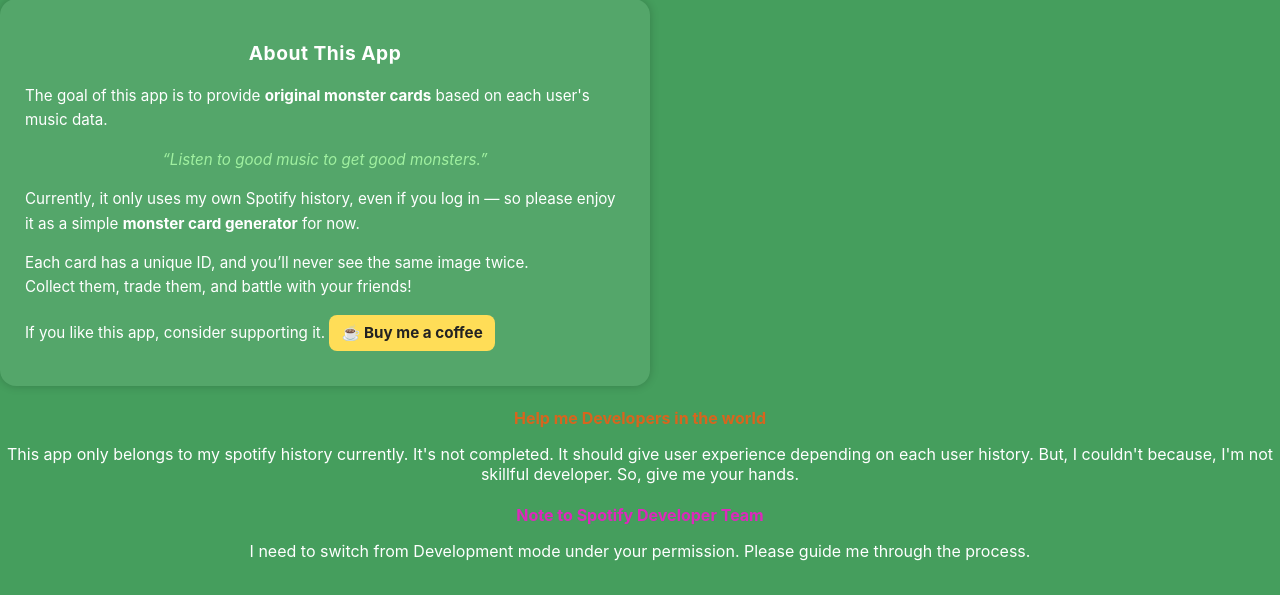
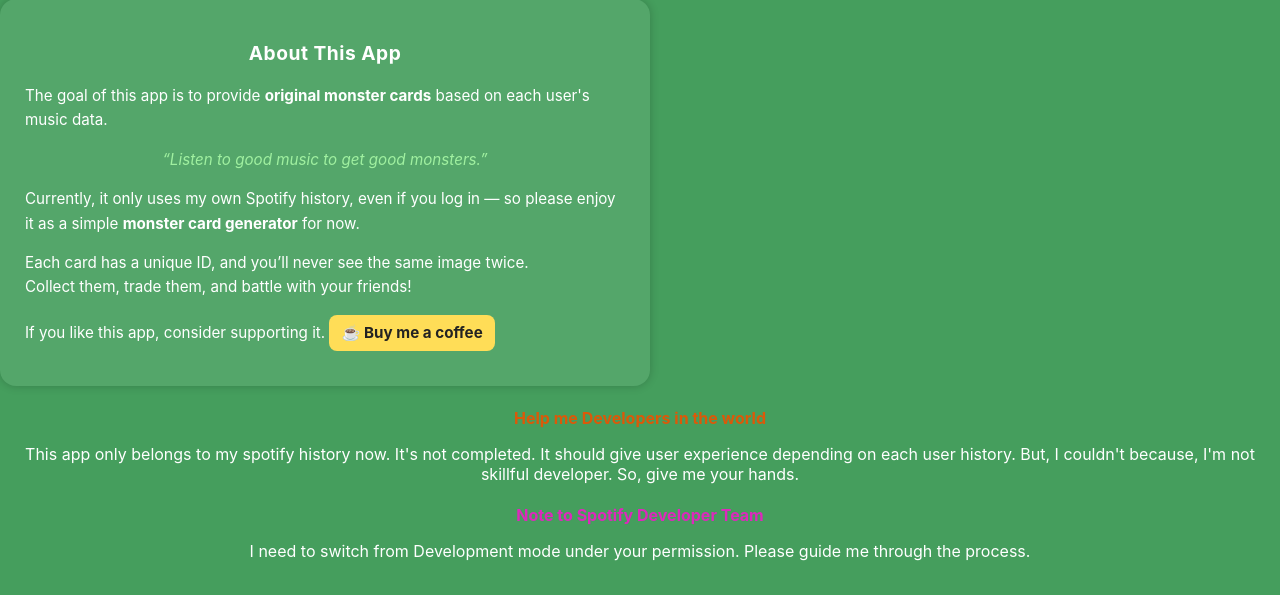
Before and after one commit to seiyaU/Music_Monster, a Python web app: template templates/generate.html in a window 1280 px wide. Shown: the part 285-880 px from the top of the page. Run offline with Jinja, Linux system fonts and the light colour scheme; the template is opened without the code that fills it, so the values that code supplies are empty.

Commit message:
add developer coment

```diff
--- a/templates/generate.html
+++ b/templates/generate.html
@@ -139,7 +139,7 @@
     font-size: 0.9rem;
   }
   .dev-note1 h4 {
-    color: #d7651e;
+    color: #db5909;
     margin-bottom: 8px;
   }
   .dev-note2 h4 {
@@ -181,7 +181,7 @@
     <div class="dev-note1">
       <h4>Help me Developers in the world</h4>
       <p>
-        This app only belongs to my spotify history currently. It's not completed.
+        This app only belongs to my spotify history now. It's not completed.
         It should give user experience depending on each user history.
         But, I couldn't because, I'm not skillful developer.
         So, give me your hands.
```
